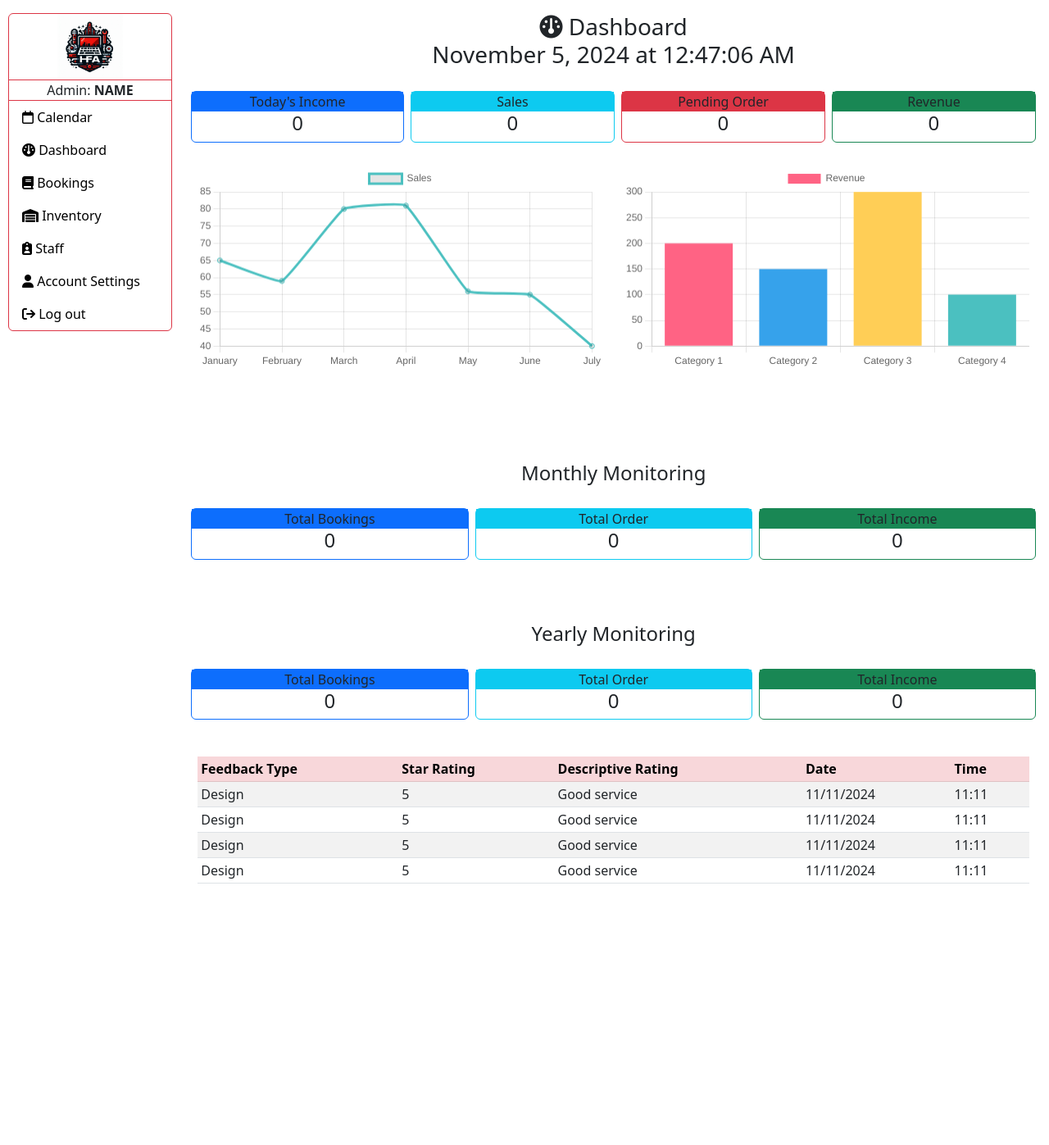
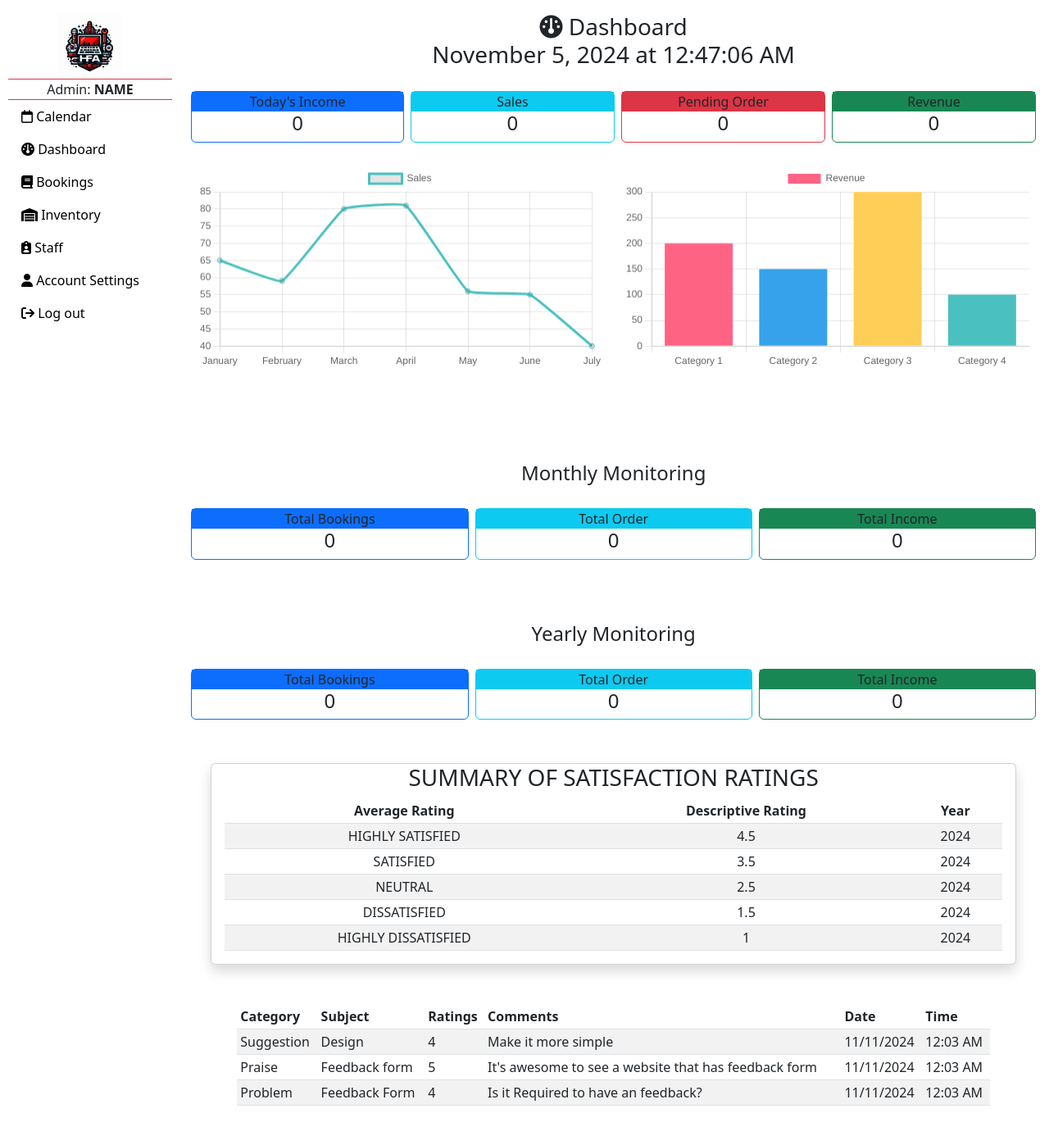
Before and after one commit to Blitzen01/e_commerce, a PHP site: page /admin/web_content/dashboard.php in a window 1280 px wide. Shown: the whole page at 82% size. Before the commit the page ends 1078 px from the top, so only its background shows below. Run offline with PHP 8.4, Linux system fonts and the light colour scheme; some libraries are stand-ins or nearby versions.

Commit message:
feedback form

```diff
--- a/admin/web_content/dashboard.php
+++ b/admin/web_content/dashboard.php
@@ -144,47 +144,85 @@
 
                     <!-- satisfaction rating -->
                     <section class="my-2 px-4">
-                        <table id="satisfaction_rating" class="table table-sm table-striped compact table-hover">
-                            <thead class="table-danger">
+                        <div class="card m-3 ps-3 pe-3 shadow">
+                            <h3 class="text-center">SUMMARY OF SATISFACTION RATINGS</h3>
+                            <table class="table table-sm nowrap table-striped compact table-hover text-center" style="width:100%">
+                                <thead>
                                     <tr>
-                                    <th>Feedback Type</th>
-                                    <th>Star Rating</th>
+                                        <th>Average Rating</th>
                                         <th>Descriptive Rating</th>
+                                        <th>Year</th>
+                                    </tr>
+                                </thead>
+                                <tbody>
+                                    <tr>
+                                        <td>HIGHLY SATISFIED</td>
+                                        <td>4.5</td>
+                                        <td>2024</td>
+                                    </tr>
+                                    <tr>
+                                        <td>SATISFIED</td>
+                                        <td>3.5</td>
+                                        <td>2024</td>
+                                    </tr>
+                                    <tr>
+                                        <td>NEUTRAL</td>
+                                        <td>2.5</td>
+                                        <td>2024</td>
+                                    </tr>
+                                    <tr>
+                                        <td>DISSATISFIED</td>
+                                        <td>1.5</td>
+                                        <td>2024</td>
+                                    </tr>
+                                    <tr>
+                                        <td>HIGHLY DISSATISFIED</td>
+                                        <td>1</td>
+                                        <td>2024</td>
+                                    </tr>
+                                </tbody>
+                            </table>
+                        </div>
+                        <div class="m-5">
+                            <table id="satisfactionRating" class="table table-sm nowrap table-striped compact table-hover" style="width:100%">
+                                <thead>
+                                    <tr>
+                                        <th>Category</th>
+                                        <th>Subject</th>
+                                        <th>Ratings</th>
+                                        <th>Comments</th>
                                         <th>Date</th>
                                         <th>Time</th>
                                     </tr>
                                 </thead>
                                 <tbody>
                                     <tr>
+                                        <td>Suggestion</td>
                                         <td>Design</td>
-                                    <td>5</td>
-                                    <td>Good service</td>
+                                        <td>4</td>
+                                        <td>Make it more simple</td>
                                         <td>11/11/2024</td>
-                                    <td>11:11</td>
+                                        <td>12:03 AM</td>
                                     </tr>
                                     <tr>
-                                    <td>Design</td>
+                                        <td>Praise</td>
+                                        <td>Feedback form</td>
                                         <td>5</td>
-                                    <td>Good service</td>
+                                        <td>It's awesome to see a website that has feedback form</td>
                                         <td>11/11/2024</td>
-                                    <td>11:11</td>
+                                        <td>12:03 AM</td>
                                     </tr>
                                     <tr>
-                                    <td>Design</td>
-                                    <td>5</td>
-                                    <td>Good service</td>
+                                        <td>Problem</td>
+                                        <td>Feedback Form</td>
+                                        <td>4</td>
+                                        <td>Is it Required to have an feedback?</td>
                                         <td>11/11/2024</td>
-                                    <td>11:11</td>
-                                </tr>
-                                <tr>
-                                    <td>Design</td>
-                                    <td>5</td>
-                                    <td>Good service</td>
-                                    <td>11/11/2024</td>
-                                    <td>11:11</td>
+                                        <td>12:03 AM</td>
                                     </tr>
                                 </tbody>
                             </table>
+                        </div>
                     </section>
                 </div>
             </div>
--- a/assets/style/admin_style.css
+++ b/assets/style/admin_style.css
@@ -45,8 +45,7 @@ body {
 
 #sidebar ul li:hover a {
     margin-left: 10px;
-    background: var(--color-red-light);
-    color: var(--color-black);
+    color: var(--color-red);
 }
 /* admin sidebar */
 
--- a/navigation/admin_nav.php
+++ b/navigation/admin_nav.php
@@ -1,4 +1,4 @@
-<div id="sidebar" class="d-flex flex-column mt-3 mb-3 border border-danger rounded">
+<div id="sidebar" class="d-flex flex-column mt-3 mb-3">
     <img id="admin_logo" src="../../assets/image/hfa_logo.jpg" alt="">
     <span class="text-center border-bottom border-top border-danger">Admin: <b>NAME</b></span>
     <ul class="nav nav-pills flex-column mb-auto">
```
Lines whose indentation alone changed are shown as unchanged.
